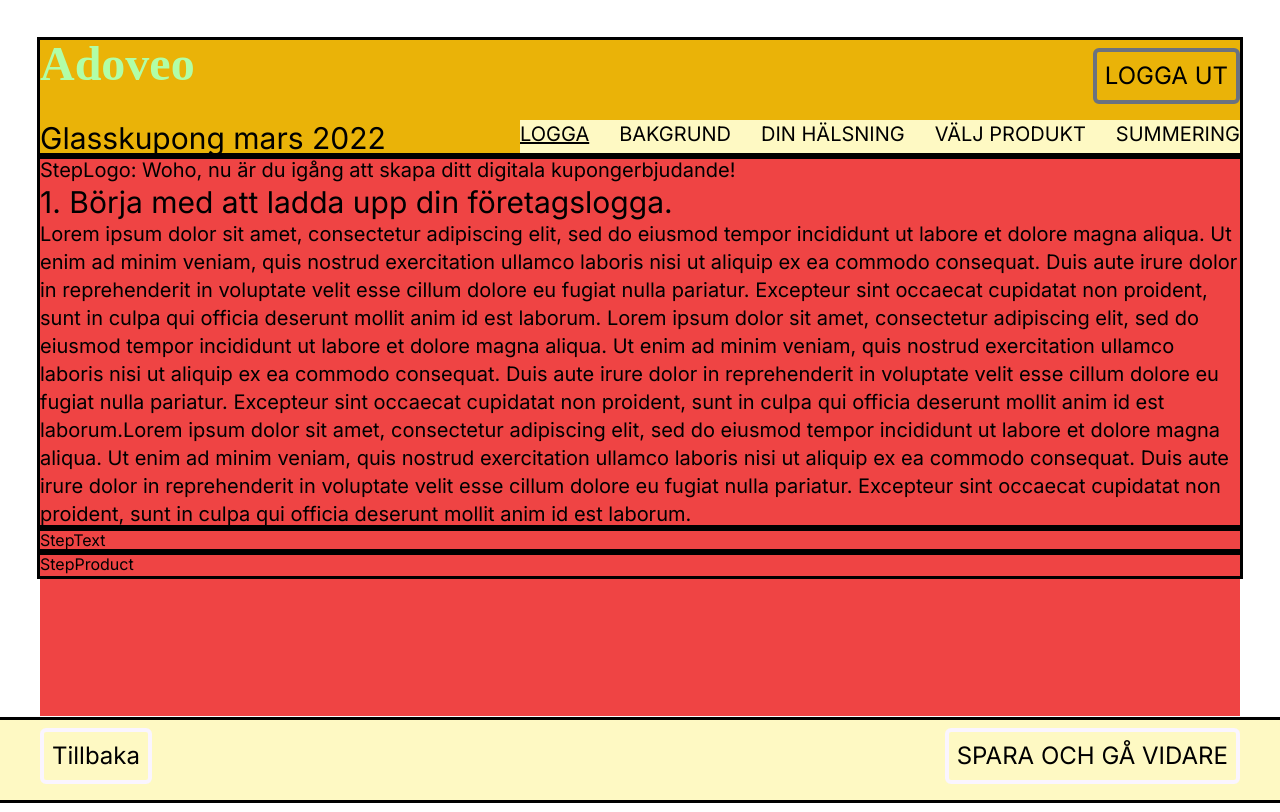
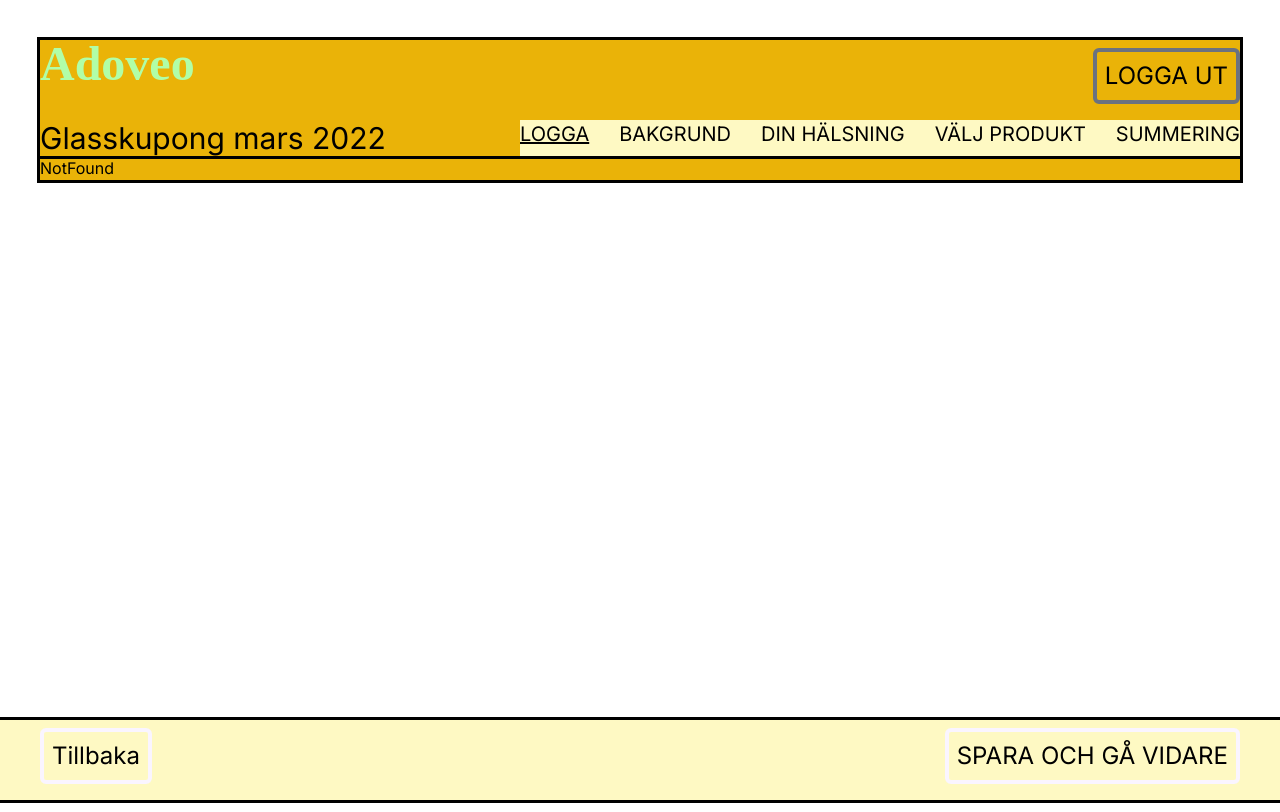
Before and after one commit to EmmaHammar/coupon-tool, a React (Create React App) app: page /steg-1-logga in a window 1280 px wide. Built offline with nearby package versions, Linux system fonts and the light colour scheme.

Commit message:
add routing and link to nav

```diff
--- a/src/App.js
+++ b/src/App.js
@@ -1,48 +1,60 @@
 import React, { useState } from 'react';
 import {
-  BrowserRouter as Router,
-  Switch,
+  BrowserRouter,
+  Routes,
   Route,
-  Link
-} from 'react-router-dom';
+} from "react-router-dom";
 
 import Header from './components/Header';
 import Footer from './components/Footer';
+import NotFound from './components/NotFound';
+
+import UserPage from './views/UserPage';
 import StepLogo from './components/StepLogo';
 import StepBackground from './components/StepBackground';
 import StepText from './components/StepText';
 import StepProduct from './components/StepProduct';
+import StepSummary from './components/StepSummary';
 
 export default function App() {
-  const [showBackground, setShowBackground] = useState(false);
+  const [showBackground, setShowBackground] = useState(true); //test context
+
+  // add tailwind style to root, need reg css?
+  // const rootStyle = 'outline font-Inter bg-pink-500 md:bg-green-500 lg:bg-yellow-500 mx-10 mt-10 mb-24';
+  // document.getElementById('root').classList.add(rootStyle);
+
   return (
-    <div className='font-Inter bg-pink-500 md:bg-green-500 lg:bg-yellow-500 mx-10 mt-10 mb-24'>
-      {/* <Router> */}
+    <BrowserRouter>
+      <div id='styleRoot' className='outline font-Inter bg-pink-500 md:bg-green-500 lg:bg-yellow-500 mx-6 mt-6 mb-20 md:mx-10 md:mt-10 md:mb-24'>
 
         <Header />
+          <main>
 
-        <main>
-          <div id='editWrapper' className='min-h-[70vh] bg-red-500'>
+              <Routes>
+                <Route exact path='/' element={<UserPage />}></Route>
+                <Route exact path='/steg1' element={<StepLogo />}></Route>
+                <Route exact path='/steg2' element={<StepBackground />}></Route>
+                <Route exact path='/steg3' element={<StepText />}></Route>
+                <Route exact path='/steg4' element={<StepProduct />}></Route>
+                <Route exact path='/steg5' element={<StepSummary />}></Route>
+                <Route exact path='*' element={<NotFound />}></Route>
+              </Routes>
 
-            {/* <Switch> */}
-              {/* <Route path='/steg-1-logga' component={StepLogo} />  */}
+          </main>
 
-              <StepLogo />
-              { showBackground ? <StepBackground /> : ''}
-              <StepText />
-              <StepProduct />
-            {/* </Switch> */}
-
-          </div>
-
-        </main>
         <Footer />
 
-      {/* </Router> */}
-    </div>
+      </div>
+    </BrowserRouter>
+
   )
 };
 
+
+// TODO:
+// Change root style with js and CSS (not tailwind?)?
+
+//REMEMBER:
 //mobile: pink
 //sm:
 
--- a/src/components/Footer.js
+++ b/src/components/Footer.js
@@ -3,7 +3,7 @@ import React from 'react';
 export default function Footer() {
     let nextBtnText = 'SPARA OCH GÅ VIDARE'
   return (
-    <footer className='outline h-20 bg-yellow-100 fixed bottom-0 inset-x-0 px-10'>
+    <footer className='outline h-16 md:h-20 bg-yellow-100 fixed bottom-0 inset-x-0 px-10'>
       <div className='flex justify-between'>
         <button id='backBtn' className='btn btn-royal'>Tillbaka</button>
         <button id='nextBtn' className='btn btn-royal'>{nextBtnText}</button>
--- a/src/components/Header.js
+++ b/src/components/Header.js
@@ -1,4 +1,5 @@
 import React from 'react';
+import { Link } from 'react-router-dom';
 
 export default function Header() {
   return (
@@ -10,11 +11,21 @@ export default function Header() {
         <div className='lg:flex justify-start'>
             <h2 className='lg:w-2/5'>Glasskupong mars 2022</h2>
             <nav className='justify-between lg:w-3/5 lg:justify-between bg-yellow-100 flex flex-wrap'>
-                <h3 className='text-1xl underline'>LOGGA</h3>
-                <h3>BAKGRUND</h3>
-                <h3>DIN HÄLSNING</h3>
-                <h3>VÄLJ PRODUKT</h3>
-                <h3>SUMMERING</h3>
+                <Link to='/steg1'>
+                  <h3 className='text-1xl underline'>LOGGA</h3>
+                </Link>
+                <Link to='/steg2'>
+                  <h3>BAKGRUND</h3>
+                </Link>
+                <Link to='/steg3'>
+                  <h3>DIN HÄLSNING</h3>
+                </Link>
+                <Link to='/steg4'>
+                  <h3>VÄLJ PRODUKT</h3>
+                </Link>
+                <Link to='/steg5'>
+                  <h3>SUMMERING</h3>
+                </Link>
             </nav>
         </div>
     </header>
--- /dev/null
+++ b/src/components/NotFound.js
@@ -0,0 +1,7 @@
+import React from 'react';
+
+export default function NotFound() {
+  return (
+    <div>NotFound</div>
+  )
+};
--- a/src/components/StepBackground.js
+++ b/src/components/StepBackground.js
@@ -2,6 +2,13 @@ import React from 'react';
 
 export default function StepBackground() {
   return (
-    <div id='stepBackgroundWrapper' className='outline'>StepBackground</div>
+    <div id='stepBackgroundWrapper' className='outline'>
+
+      StepBackground
+      <p>
+        Lorem ipsum dolor sit amet, consectetur adipiscing elit, sed do eiusmod tempor incididunt ut labore et dolore magna aliqua. Ut enim ad minim veniam, quis nostrud exercitation ullamco laboris nisi ut aliquip ex ea commodo consequat. Duis aute irure dolor in reprehenderit in voluptate velit esse cillum dolore eu fugiat nulla pariatur. Excepteur sint occaecat cupidatat non proident, sunt in culpa qui officia deserunt mollit anim id est laborum.
+        Lorem ipsum dolor sit amet, consectetur adipiscing elit, sed do eiusmod tempor incididunt ut labore et dolore magna aliqua. Ut enim ad minim veniam, quis nostrud exercitation ullamco laboris nisi ut aliquip ex ea commodo consequat. Duis aute irure dolor in reprehenderit in voluptate velit esse cillum dolore eu fugiat nulla pariatur. Excepteur sint occaecat cupidatat non proident, sunt in culpa qui officia deserunt mollit anim id est laborum.Lorem ipsum dolor sit amet, consectetur adipiscing elit, sed do eiusmod tempor incididunt ut labore et dolore magna aliqua. Ut enim ad minim veniam, quis nostrud exercitation ullamco laboris nisi ut aliquip ex ea commodo consequat. Duis aute irure dolor in reprehenderit in voluptate velit esse cillum dolore eu fugiat nulla pariatur. Excepteur sint occaecat cupidatat non proident, sunt in culpa qui officia deserunt mollit anim id est laborum.
+      </p>
+    </div>
   )
 };
--- /dev/null
+++ b/src/components/StepSummary.js
@@ -0,0 +1,7 @@
+import React from 'react';
+
+export default function StepSummary() {
+  return (
+    <div>StepSummary</div>
+  )
+};
--- /dev/null
+++ b/src/views/UserPage.js
@@ -0,0 +1,33 @@
+import React from 'react';
+import Header from '../components/Header';
+import Footer from '../components/Footer';
+import StepLogo from '../components/StepLogo';
+import StepBackground from '../components/StepBackground';
+import StepText from '../components/StepText';
+import StepProduct from '../components/StepProduct';
+
+export default function UserPage() {
+
+  return (
+    <div id='userPageWrapper' className='outline font-Inter bg-pink-500 md:bg-green-500 lg:bg-yellow-500 mx-10 mt-10 mb-24'>
+
+          {/* <Header />  */}
+
+          <main>
+            <div id='editWrapper' className='min-h-[70vh] bg-red-500'>
+              USERPAGE content
+
+
+                {/* <StepLogo /> */}
+                {/* { showBackground ? <StepBackground /> : ''} */}
+                {/* <StepText /> */}
+                {/* <StepProduct />  */}
+
+            </div>
+
+          </main>
+          {/* <Footer />  */}
+
+    </div>
+  )
+};
```
